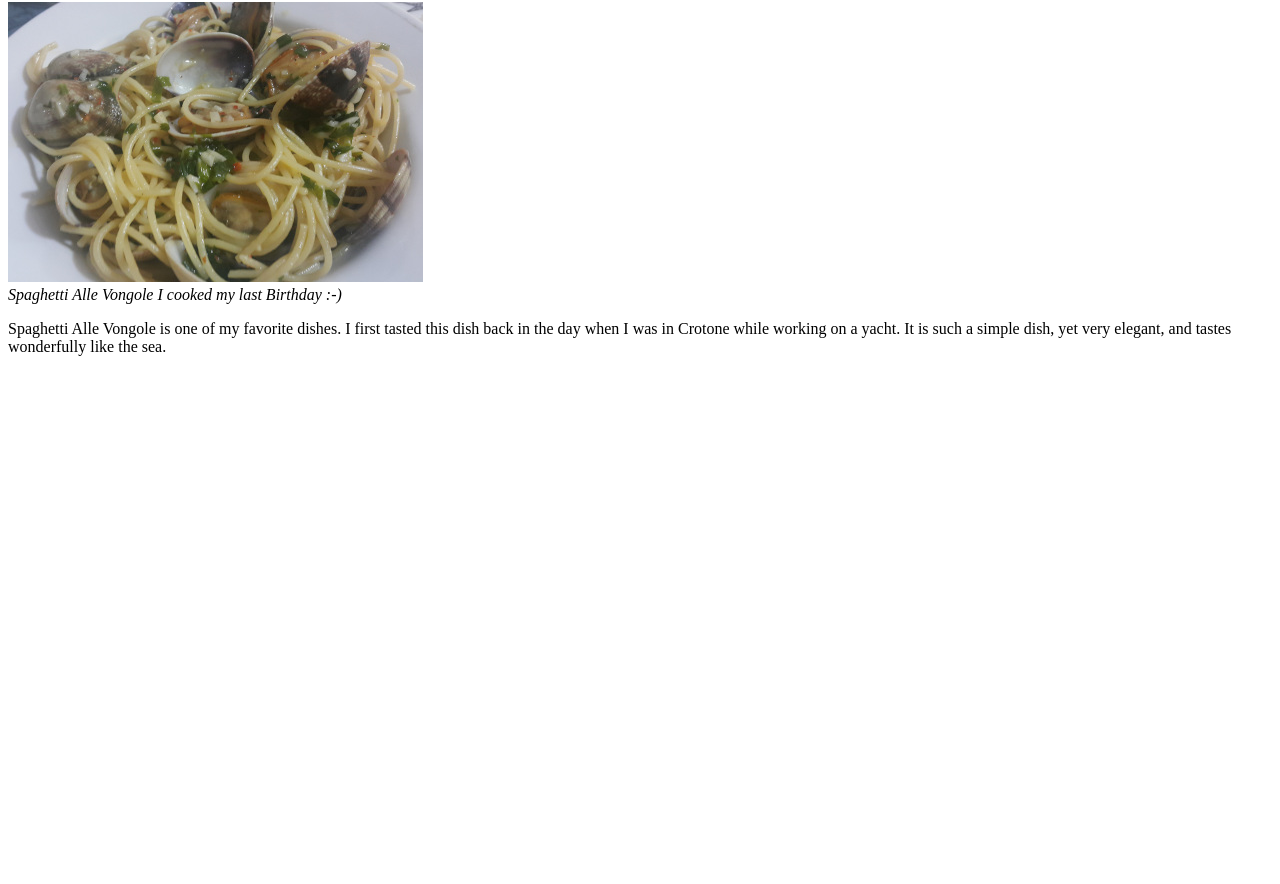
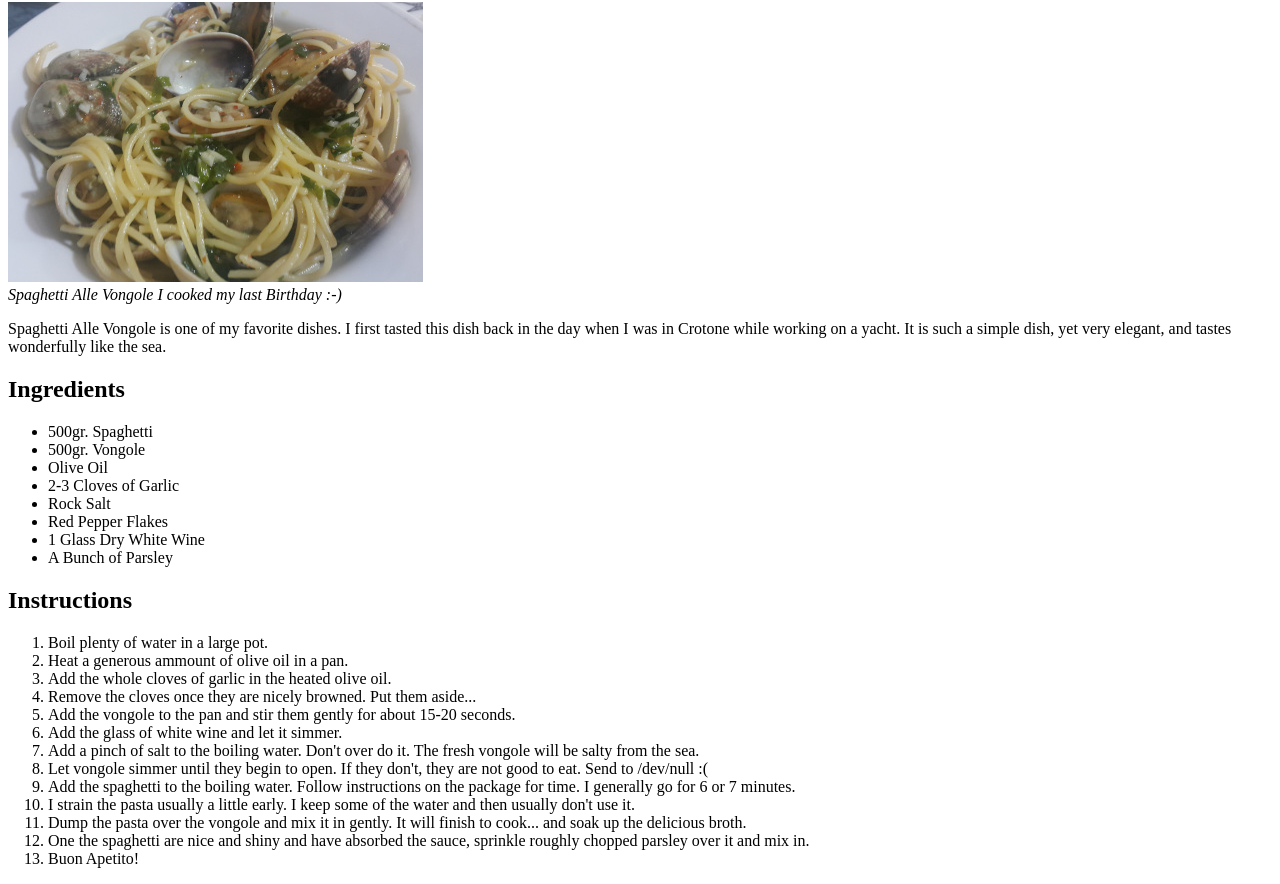
Before and after one commit to johnserra/some-favorite-recipes, a plain HTML site: page recipes/Spaghetti_Alle_Vongole.html in a window 1280 px wide. Shown: the part 78-962 px from the top of the page. Before the commit the page ends 800 px from the top, so only its background shows below. Drawn offline with Linux system fonts and the light colour scheme.

Commit message:
Added ingredients and instructions

```diff
--- a/recipes/Spaghetti_Alle_Vongole.html
+++ b/recipes/Spaghetti_Alle_Vongole.html
@@ -14,6 +14,39 @@
         Crotone while working on a yacht. It is such a simple dish, yet very elegant, and tastes wonderfully like the
         sea.
     </p>
+    <h2>Ingredients</h2>
+    <ul>
+        <li>500gr. Spaghetti</li>
+        <li>500gr. Vongole</li>
+        <li>Olive Oil</li>
+        <li>2-3 Cloves of Garlic</li>
+        <li>Rock Salt</li>
+        <li>Red Pepper Flakes</li>
+        <li>1 Glass Dry White Wine</li>
+        <li>A Bunch of Parsley</li>
+    </ul>
+    <h2>Instructions</h2>
+    <ol>
+        <li>Boil plenty of water in a large pot.</li>
+        <li>Heat a generous ammount of olive oil in a pan.</li>
+        <li>Add the whole cloves of garlic in the heated olive oil.</li>
+        <li>Remove the cloves once they are nicely browned. Put them aside...</li>
+        <li>Add the vongole to the pan and stir them gently for about 15-20 seconds.</li>
+        <li>Add the glass of white wine and let it simmer.</li>
+        <li>Add a pinch of salt to the boiling water. Don't over do it. The fresh vongole will be salty from the sea.
+        </li>
+        <li>Let vongole simmer until they begin to open. If they don't, they are not good to eat. Send to /dev/null :(
+        </li>
+        <li>Add the spaghetti to the boiling water. Follow instructions on the package for time. I generally go for 6 or
+            7 minutes.</li>
+        <li>I strain the pasta usually a little early. I keep some of the water and then usually don't use it.</li>
+        <li>Dump the pasta over the vongole and mix it in gently. It will finish to cook... and soak up the delicious
+            broth.</li>
+        <li>One the spaghetti are nice and shiny and have absorbed the sauce, sprinkle roughly chopped parsley over it
+            and mix in.</li>
+        <li>Buon Apetito!</li>
+    </ol>
+
 </body>
 
 
```
